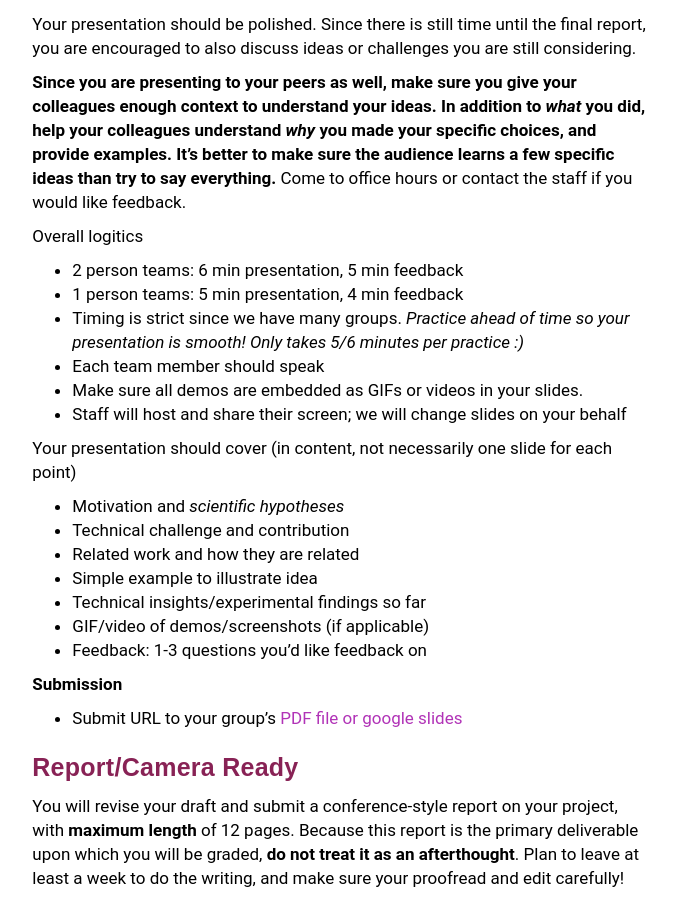
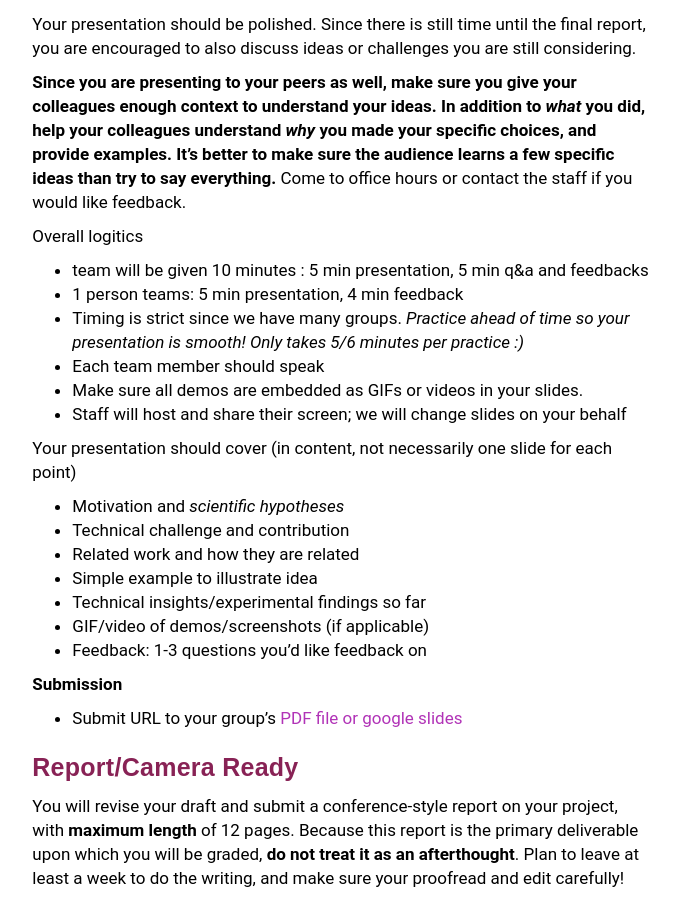
Before and after one commit to w6113/website_fall2020, a Jekyll site: the page built from projects.md, in a window 1280 px wide and 900 px high, scrolled down 1934 px. Shown: the whole window, without its empty margins (292-971 px from the left). Built offline with Jekyll 4.4.1, drawn with Linux system fonts in a browser that asks for light colours.

Commit message:
Update projects.md

```diff
--- a/projects.md
+++ b/projects.md
@@ -82,7 +82,7 @@ Your presentation should be polished.  Since there is still time until the final
 
 Overall logitics
 
-* 2 person teams: 6 min presentation, 5 min feedback
+* team will be given 10 minutes : 5 min presentation, 5 min q&a and feedbacks
 * 1 person teams: 5 min presentation, 4 min feedback
 * Timing is strict since we have many groups.  *Practice ahead of time so your presentation is smooth!  Only takes 5/6 minutes per practice :)*
 * Each team member should speak
```
